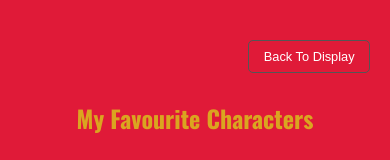
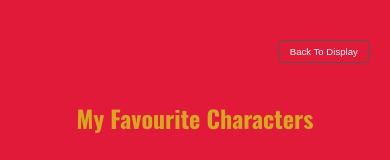
Before and after one commit to aniket-kumar-30/SuperHero-Hunter, a plain HTML site: page favouritecharacters.html in a window 390 px wide. Shown: the top 160 px of the page. Drawn offline with nearby package versions, Linux system fonts and the light colour scheme; a web font is replaced by a local one.

Commit message:
final commit

```diff
--- a/character-style.css
+++ b/character-style.css
@@ -584,7 +584,11 @@ header{
         font-size: 1.8em;
     }
 
-
+    .backToHome{
+        padding: 0.3rem 0.7rem;
+        font-size: 0.6rem;
+        font-weight: 400;
+    }
 }
 
 @media screen and (max-width: 400px){
```
